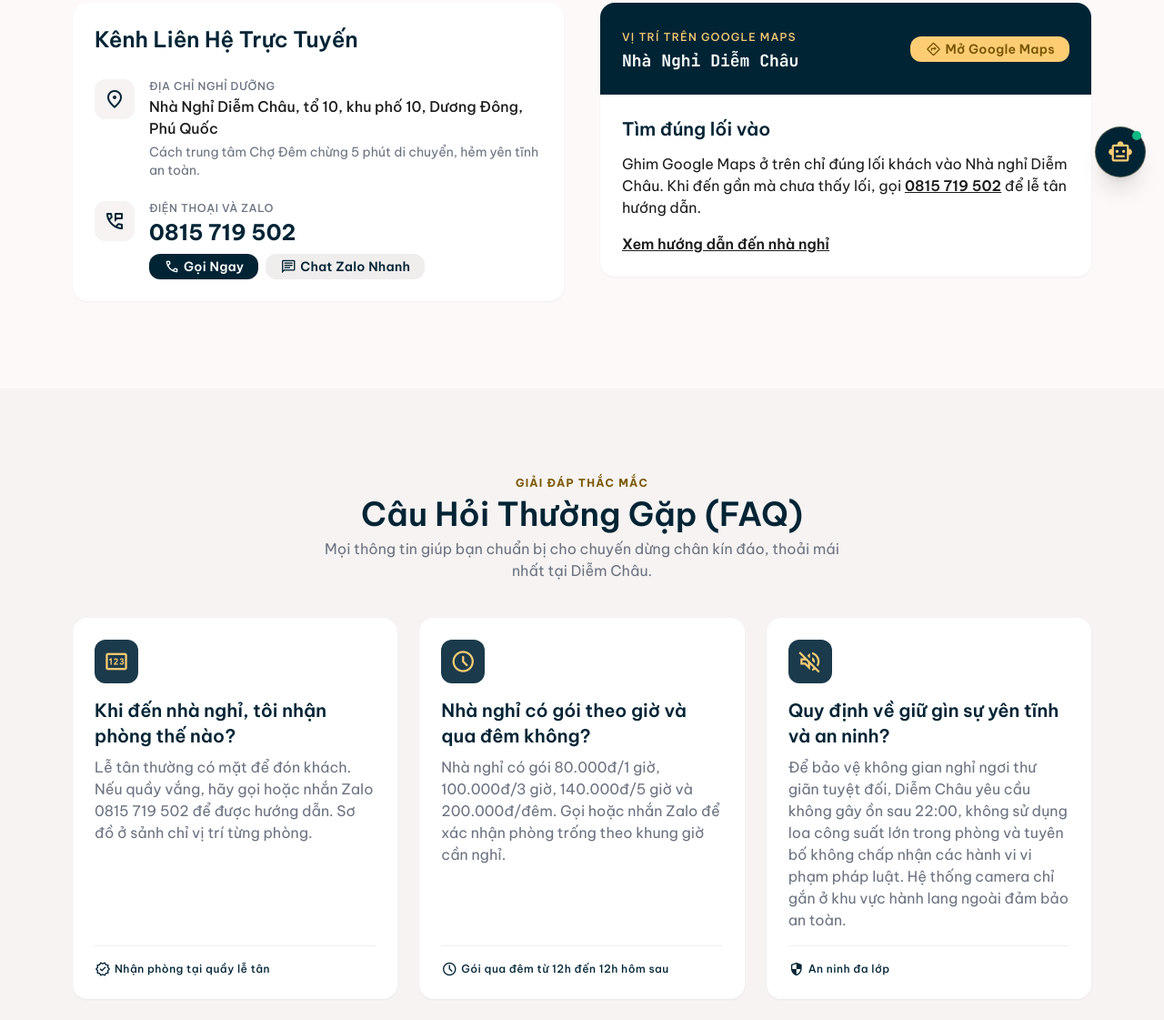
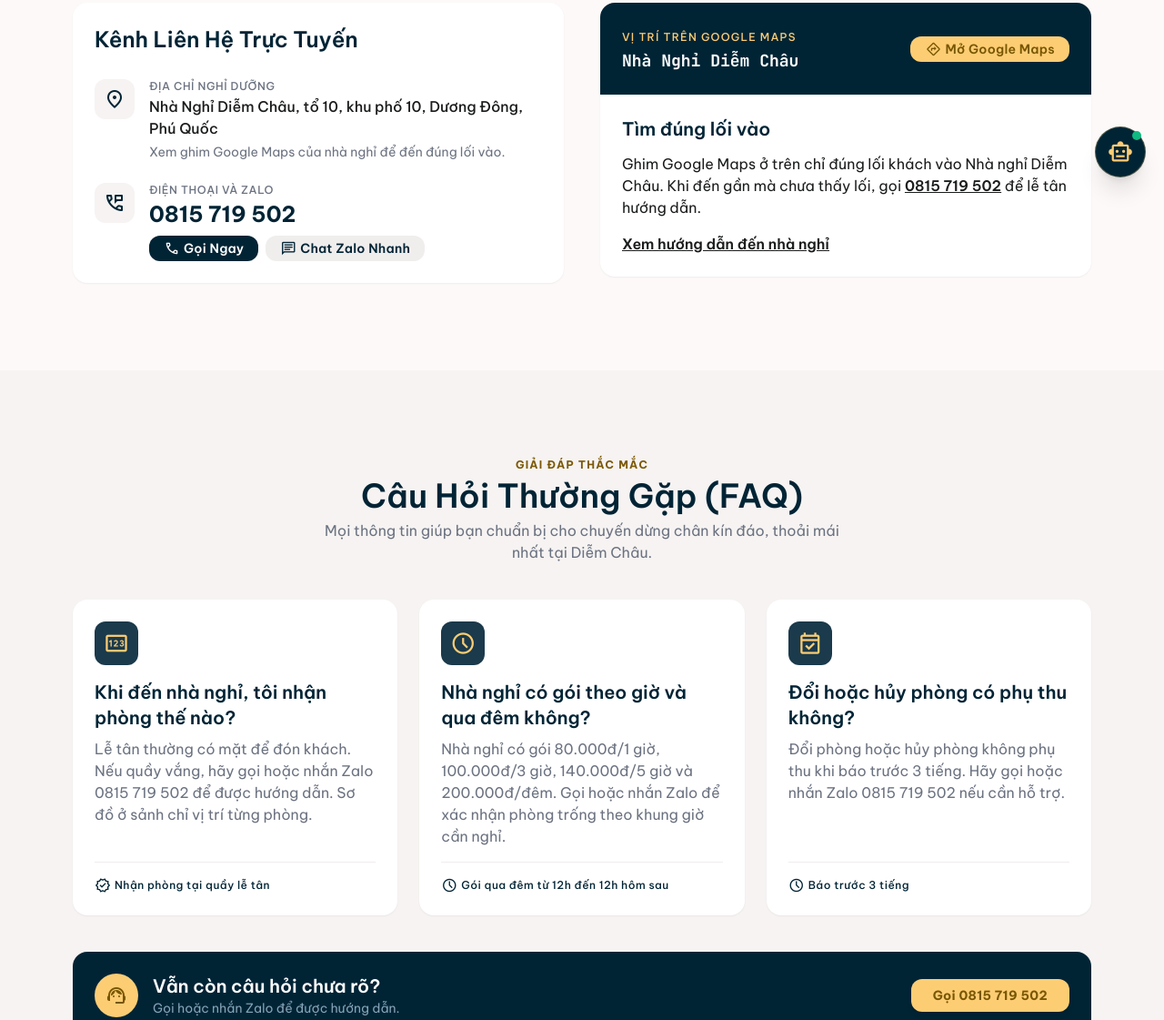
Before and after one commit to thanhchinguyensept-bot/diem-chau-phu-quoc, a plain HTML site: page contact.html in a window 1280 px wide. Shown: the part 585-1706 px from the top of the page at 91% size. Drawn offline with nearby package versions, Linux system fonts and the light colour scheme.

Commit message:
Clarify booking answers and location guidance

```diff
--- a/contact.html
+++ b/contact.html
@@ -81,7 +81,7 @@ src="https://www.facebook.com/tr?id=873470959155998&amp;ev=PageView&amp;noscript
 <p class="font-body-md text-body-md text-on-surface font-medium mt-0.5">
                 Nhà Nghỉ Diễm Châu, tổ 10, khu phố 10, Dương Đông, Phú Quốc
               </p>
-<span class="font-body-sm text-body-sm text-text-muted mt-1">Cách trung tâm Chợ Đêm chừng 5 phút di chuyển, hẻm yên tĩnh an toàn.</span>
+<span class="font-body-sm text-body-sm text-text-muted mt-1">Xem ghim Google Maps của nhà nghỉ để đến đúng lối vào.</span>
 </div>
 </div>
 <!-- Hotline & Fast Triggers -->
@@ -178,22 +178,22 @@ src="https://www.facebook.com/tr?id=873470959155998&amp;ev=PageView&amp;noscript
 <span>Gói qua đêm từ 12h đến 12h hôm sau</span>
 </div>
 </div>
-<!-- FAQ 3: Quy định giữ gìn yên tĩnh -->
+<!-- FAQ 3: Đổi hoặc hủy phòng -->
 <div class="bg-surface-container-lowest rounded-2xl p-space-lg shadow-sm flex flex-col justify-between">
 <div class="flex flex-col">
 <div class="w-12 h-12 rounded-xl bg-primary-container text-secondary-container flex items-center justify-center mb-space-md">
-<span class="material-symbols-outlined text-[28px]">volume_off</span>
+<span class="material-symbols-outlined text-[28px]">event_available</span>
 </div>
 <h3 class="font-headline-sm text-headline-sm text-primary mb-space-sm">
-              Quy định về giữ gìn sự yên tĩnh và an ninh?
+              Đổi hoặc hủy phòng có phụ thu không?
             </h3>
 <p class="font-body-md text-body-md text-text-muted">
-              Để bảo vệ không gian nghỉ ngơi thư giãn tuyệt đối, Diễm Châu yêu cầu không gây ồn sau 22:00, không sử dụng loa công suất lớn trong phòng và tuyên bố không chấp nhận các hành vi vi phạm pháp luật. Hệ thống camera chỉ gắn ở khu vực hành lang ngoài đảm bảo an toàn.
+              Đổi phòng hoặc hủy phòng không phụ thu khi báo trước 3 tiếng. Hãy gọi hoặc nhắn Zalo 0815 719 502 nếu cần hỗ trợ.
             </p>
 </div>
 <div class="pt-space-md mt-space-md border-t border-surface-container flex items-center gap-space-xs text-primary font-label-sm text-label-sm">
-<span class="material-symbols-outlined text-[18px]">security</span>
-<span>An ninh đa lớp</span>
+<span class="material-symbols-outlined text-[18px]">schedule</span>
+<span>Báo trước 3 tiếng</span>
 </div>
 </div>
 </div>
```
Also changed, not shown: booking.html (+8 -1 lines).
